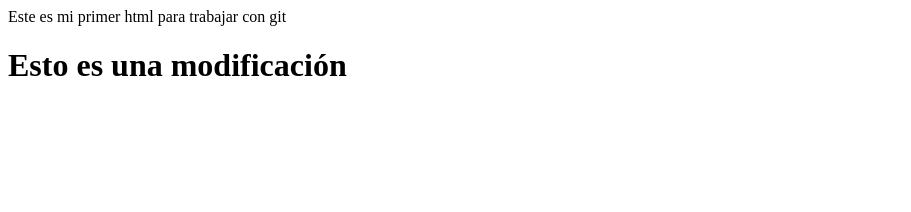
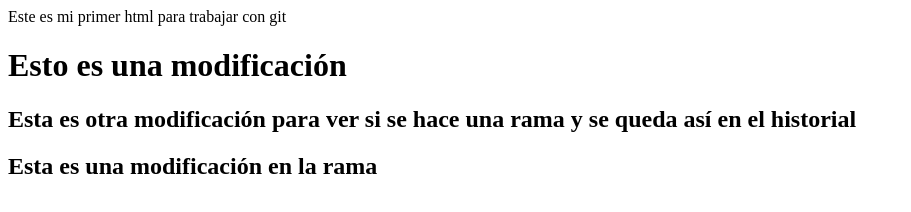
Before and after one commit to monicca-rm/PRIMER-GIT, a plain HTML site: page index.html in a window 1280 px wide. Shown: the whole page, without its empty margins (0-911 px from the left). Drawn offline with Linux system fonts and the light colour scheme.

Commit message:
modificacion en la rama para que se vea en el historial

```diff
--- a/index.html
+++ b/index.html
@@ -8,5 +8,8 @@
 <body>
     <p>Este es mi primer html para trabajar con git</p>
     <h1>Esto es una modificación</h1>
+    <h2>Esta es otra modificación para ver si se hace una rama y se queda así en el historial</h2>
+    <h2>Esta es una modificación en la rama</h2>
+
 </body>
 </html>
```
